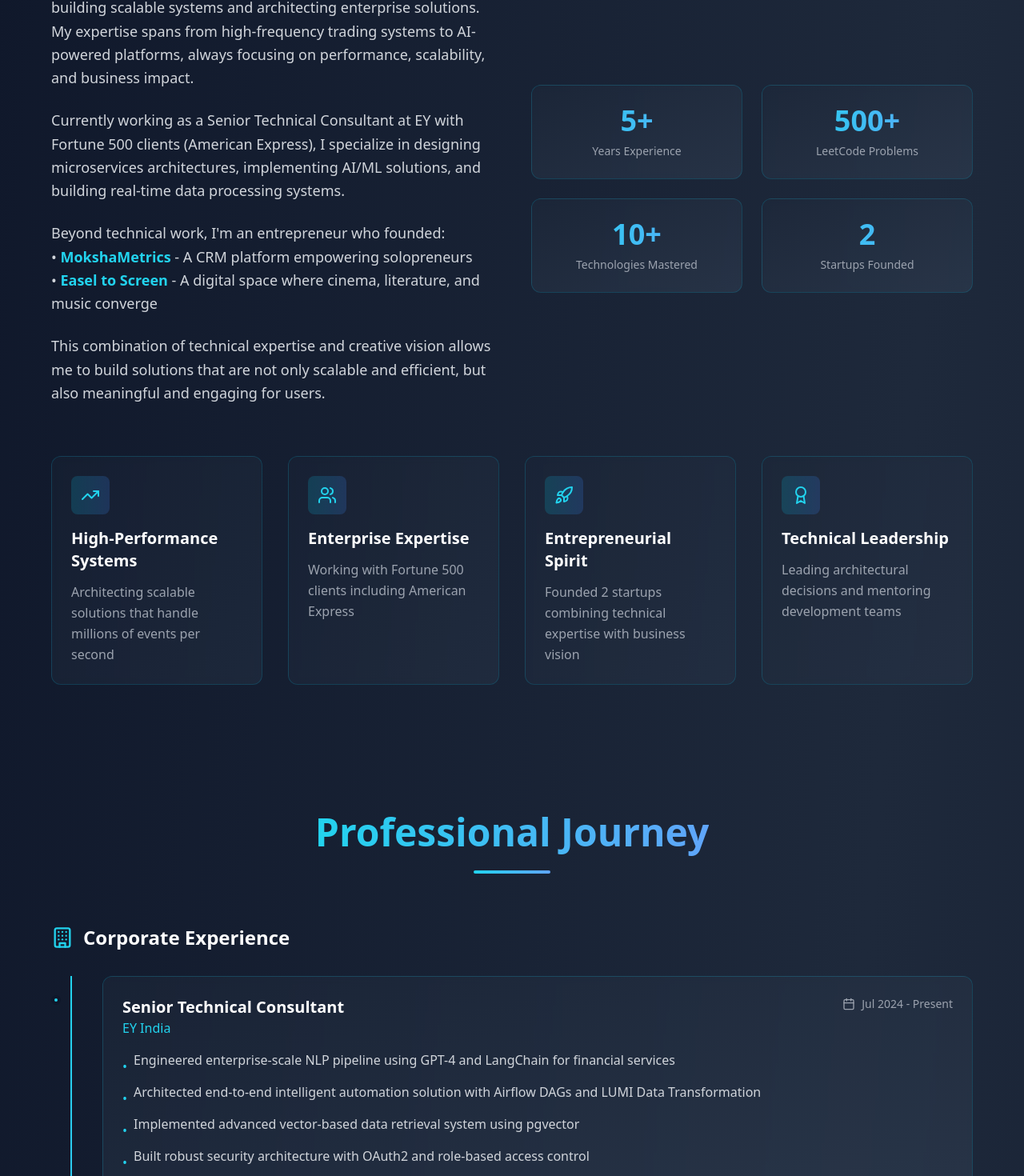
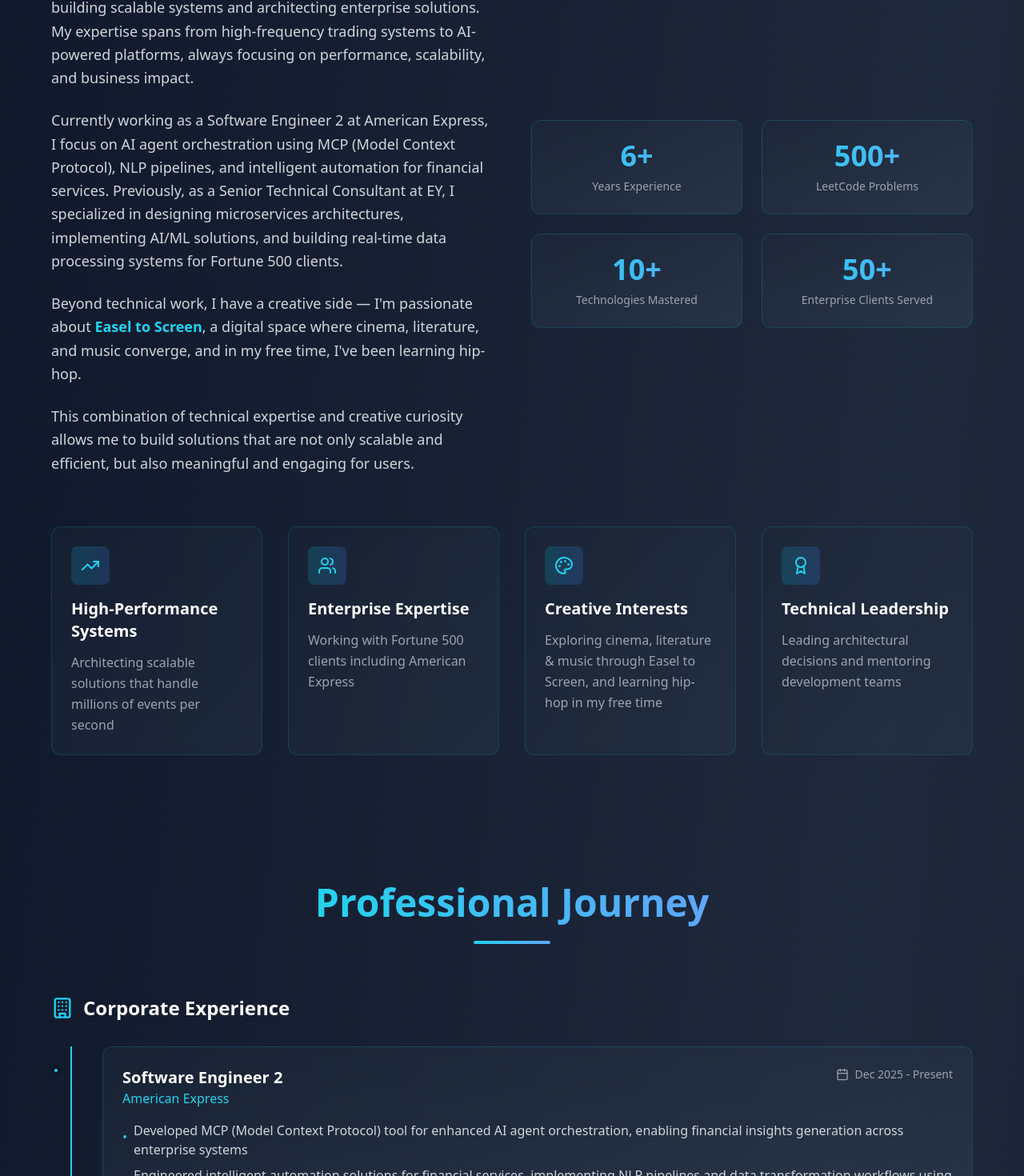
Before and after one commit to Shikha-code36/shikhaPortfolio, a React (Vite) app: page / in a window 1280 px wide. Shown: the part 1054-2524 px from the top of the page at 80% size. Built offline with nearby package versions, Linux system fonts and the light colour scheme; no server answers.

Commit message:
updated information

```diff
--- a/src/components/About.jsx
+++ b/src/components/About.jsx
@@ -1,5 +1,5 @@
 import React from "react";
-import { TrendingUp, Users, Rocket, Award } from "lucide-react";
+import { TrendingUp, Users, Palette, Award } from "lucide-react";
 
 export const About = () => {
   const highlights = [
@@ -16,10 +16,10 @@ export const About = () => {
         "Working with Fortune 500 clients including American Express",
     },
     {
-      icon: Rocket,
-      title: "Entrepreneurial Spirit",
+      icon: Palette,
+      title: "Creative Interests",
       description:
-        "Founded 2 startups combining technical expertise with business vision",
+        "Exploring cinema, literature & music through Easel to Screen, and learning hip-hop in my free time",
     },
     {
       icon: Award,
@@ -30,10 +30,10 @@ export const About = () => {
   ];
 
   const stats = [
-    { number: "5+", label: "Years Experience" },
+    { number: "6+", label: "Years Experience" },
     { number: "500+", label: "LeetCode Problems" },
     { number: "10+", label: "Technologies Mastered" },
-    { number: "2", label: "Startups Founded" },
+    { number: "50+", label: "Enterprise Clients Served" },
   ];
 
   return (
@@ -51,31 +51,31 @@ export const About = () => {
         <div className="grid lg:grid-cols-2 gap-12 items-center mb-16">
           <div className="space-y-6">
             <p className="text-lg text-gray-300 leading-relaxed">
-              I'm a passionate software engineer with 5+ years of experience
+              I'm a passionate software engineer with 6+ years of experience
               building scalable systems and architecting enterprise solutions.
               My expertise spans from high-frequency trading systems to
               AI-powered platforms, always focusing on performance, scalability,
               and business impact.
             </p>
             <p className="text-lg text-gray-300 leading-relaxed">
-              Currently working as a Senior Technical Consultant at EY with
-              Fortune 500 clients (American Express), I specialize in designing
-              microservices architectures, implementing AI/ML solutions, and
-              building real-time data processing systems.
+              Currently working as a Software Engineer 2 at American Express,
+              I focus on AI agent orchestration using MCP (Model Context
+              Protocol), NLP pipelines, and intelligent automation for
+              financial services. Previously, as a Senior Technical Consultant
+              at EY, I specialized in designing microservices architectures,
+              implementing AI/ML solutions, and building real-time data
+              processing systems for Fortune 500 clients.
             </p>
             <p className="text-lg text-gray-300 leading-relaxed">
-              Beyond technical work, I'm an entrepreneur who founded:
-              <br />• <strong className="text-cyan-400">MokshaMetrics</strong> -
-              A CRM platform empowering solopreneurs
-              <br />• <strong className="text-cyan-400">
-                Easel to Screen
-              </strong>{" "}
-              - A digital space where cinema, literature, and music converge
+              Beyond technical work, I have a creative side — I'm passionate
+              about <strong className="text-cyan-400">Easel to Screen</strong>,
+              a digital space where cinema, literature, and music converge,
+              and in my free time, I've been learning hip-hop.
             </p>
             <p className="text-lg text-gray-300 leading-relaxed">
-              This combination of technical expertise and creative vision allows
-              me to build solutions that are not only scalable and efficient,
-              but also meaningful and engaging for users.
+              This combination of technical expertise and creative curiosity
+              allows me to build solutions that are not only scalable and
+              efficient, but also meaningful and engaging for users.
             </p>
           </div>
 
--- a/src/components/Achievements.jsx
+++ b/src/components/Achievements.jsx
@@ -30,21 +30,21 @@ export const Achievements = () => {
         "Enterprise-scale solutions serving millions of users",
         "Real-time systems processing high-frequency data",
         "AI/ML models deployed in production environments",
-        "Startup ventures from concept to market launch",
+        "Healthcare platform serving 50,000+ patients",
       ],
     },
   ];
 
   const metrics = [
     {
-      number: "5+",
+      number: "6+",
       label: "Years Experience",
       description: "Professional software development",
     },
     {
-      number: "2",
-      label: "Startups Founded",
-      description: "From concept to market",
+      number: "50+",
+      label: "Enterprise Clients",
+      description: "Served across AI platforms",
     },
     {
       number: "500+",
@@ -152,7 +152,7 @@ export const Achievements = () => {
               {
                 icon: "🚀",
                 title: "Technical CTO",
-                desc: "Startup to enterprise",
+                desc: "Idea to production",
               },
               {
                 icon: "👥",
--- a/src/components/Experience.jsx
+++ b/src/components/Experience.jsx
@@ -1,12 +1,22 @@
 import React from "react";
-import { Building, Calendar, ExternalLink } from "lucide-react";
+import { Building, Calendar } from "lucide-react";
 
 export const Experience = () => {
   const corporateExperience = [
     {
+      title: "Software Engineer 2",
+      company: "American Express",
+      period: "Dec 2025 - Present",
+      type: "Corporate",
+      achievements: [
+        "Developed MCP (Model Context Protocol) tool for enhanced AI agent orchestration, enabling financial insights generation across enterprise systems",
+        "Engineered intelligent automation solutions for financial services, implementing NLP pipelines and data transformation workflows using GPT-4 and LangChain",
+      ],
+    },
+    {
       title: "Senior Technical Consultant",
       company: "EY India",
-      period: "Jul 2024 - Present",
+      period: "Jul 2024 - Dec 2025",
       type: "Corporate",
       achievements: [
         "Engineered enterprise-scale NLP pipeline using GPT-4 and LangChain for financial services",
@@ -40,52 +50,14 @@ export const Experience = () => {
       ],
     },
     {
-      title: "Backend Developer",
-      company: "Scaleup",
-      period: "July 2021 - Sept 2021",
-      type: "Corporate",
-      achievements: [
-        "Engineered backend services using Django and PostgreSQL",
-        "Optimized complex SQL queries and database performance",
-        "Implemented automated testing infrastructure using pytest",
-      ],
-    },
-    {
       title: "Network Analyst",
-      company: "HCL Technologies",
-      period: "Jun 2020 - Jul 2021",
+      company: "Collabera (HCL)",
+      period: "Jun 2020 - Aug 2021",
       type: "Corporate",
       achievements: [
         "Led client issue resolution using ServiceNow",
         "Provided technical support and implemented solutions",
         "Foundation in enterprise IT operations",
-      ],
-    },
-  ];
-
-  const entrepreneurialExperience = [
-    {
-      title: "Founder & CTO",
-      company: "MokshaMetrics",
-      period: "2025 - Present",
-      type: "Entrepreneurial",
-      link: "https://mokshametrics.com/",
-      achievements: [
-        "Product: No-fluff CRM for solopreneurs",
-        "Features: Client timeline management, calendar sync, automations, invoice tracking",
-        "Impact: Streamlining business operations for solo entrepreneurs",
-      ],
-    },
-    {
-      title: "Founder",
-      company: "Easel to Screen",
-      period: "2023 - Present",
-      type: "Entrepreneurial",
-      link: "https://easeltoscreen.com/",
-      achievements: [
-        "Vision: Digital convergence of cinema, literature & music",
-        "Community: Passionate discussions and collaborative exploration",
-        "Mission: Where every artistic expression finds kindred spirits",
       ],
     },
   ];
@@ -148,61 +120,6 @@ export const Experience = () => {
             ))}
           </div>
         </div>
-
-        {/* Entrepreneurial Experience */}
-        <div>
-          <h3 className="text-2xl font-bold text-white mb-8 flex items-center">
-            <span className="text-2xl mr-3">🚀</span>
-            Entrepreneurial Experience
-          </h3>
-
-          <div className="grid md:grid-cols-2 gap-8">
-            {entrepreneurialExperience.map((venture, index) => (
-              <div
-                key={index}
-                className="bg-gradient-to-br from-slate-800/50 to-slate-700/50 backdrop-blur-sm border border-cyan-500/20 rounded-xl p-6 hover:border-cyan-400/40 hover:scale-105 transition-all duration-300 group"
-              >
-                <div className="flex items-start justify-between mb-4">
-                  <div>
-                    <h4 className="text-xl font-semibold text-white group-hover:text-cyan-400 transition-colors duration-300">
-                      {venture.title}
-                    </h4>
-                    <p className="text-cyan-400 font-medium">
-                      {venture.company}
-                    </p>
-                  </div>
-                  {venture.link && (
-                    <a
-                      href={venture.link}
-                      target="_blank"
-                      rel="noopener noreferrer"
-                      className="text-gray-400 hover:text-cyan-400 transition-colors duration-300"
-                    >
-                      <ExternalLink size={20} />
-                    </a>
-                  )}
-                </div>
-
-                <div className="flex items-center text-gray-400 mb-4">
-                  <Calendar size={16} className="mr-2" />
-                  <span className="text-sm">{venture.period}</span>
-                </div>
-
-                <ul className="space-y-2">
-                  {venture.achievements.map((achievement, achIndex) => (
-                    <li
-                      key={achIndex}
-                      className="text-gray-300 flex items-start"
-                    >
-                      <span className="text-cyan-400 mr-2 mt-2">•</span>
-                      <span>{achievement}</span>
-                    </li>
-                  ))}
-                </ul>
-              </div>
-            ))}
-          </div>
-        </div>
       </div>
     </section>
   );
--- a/src/components/Hero.jsx
+++ b/src/components/Hero.jsx
@@ -20,9 +20,9 @@ export const Hero = () => {
   }, []);
 
   const stats = [
-    { number: "5+", label: "Years Experience", suffix: "" },
+    { number: "6+", label: "Years Experience", suffix: "" },
     { number: "500+", label: "LeetCode Problems", suffix: "" },
-    { number: "2", label: "Startups Founded", suffix: "" },
+    { number: "50+", label: "Enterprise Clients", suffix: "" },
     { number: "500", label: "Fortune 500 Client", suffix: "" },
   ];
 
@@ -58,14 +58,13 @@ export const Hero = () => {
               <span className="animate-pulse">|</span>
             </h1>
             <p className="text-xl md:text-2xl text-gray-300 max-w-4xl mx-auto leading-relaxed">
-              Building Scalable Solutions for Enterprise & Startups
+              Building Scalable Solutions for Enterprise & AI Systems
             </p>
             <p className="text-lg text-gray-400 max-w-3xl mx-auto">
-              5+ years crafting high-performance systems • AI/ML Integration
+              6+ years crafting high-performance systems • AI/ML Integration
               Specialist
               <br />
-              Microservices Architecture Expert • Entrepreneur & Technical
-              Leader
+              Microservices Architecture Expert • Technical Leader
             </p>
           </div>
 
--- a/src/components/Projects.jsx
+++ b/src/components/Projects.jsx
@@ -28,32 +28,6 @@ export const Projects = () => {
         blog: "https://pandeyshikha075.medium.com/building-a-real-time-cryptocurrency-arbitrage-detection-system-lessons-from-high-frequency-trading-be1e8151268b",
         impact:
           "Detecting arbitrage opportunities across multiple exchanges with microsecond precision",
-      },
-    },
-    {
-      category: "Entrepreneurial Ventures",
-      emoji: "💼",
-      project: {
-        title: "MokshaMetrics - CRM Platform",
-        description:
-          "No-fluff, easy-to-use CRM tool designed specifically for solopreneurs",
-        techStack: [
-          "React",
-          "Node.js",
-          "PostgreSQL",
-          "API Integration",
-          "SaaS",
-        ],
-        features: [
-          "Client timeline management system",
-          "Calendar synchronization & integrations",
-          "Workflow automations & triggers",
-          "Invoice tracking & financial management",
-          "Simplified UX for individual entrepreneurs",
-        ],
-        website: "https://mokshametrics.com/",
-        impact:
-          "Empowering solopreneurs with streamlined business management tools",
       },
     },
     {
```
